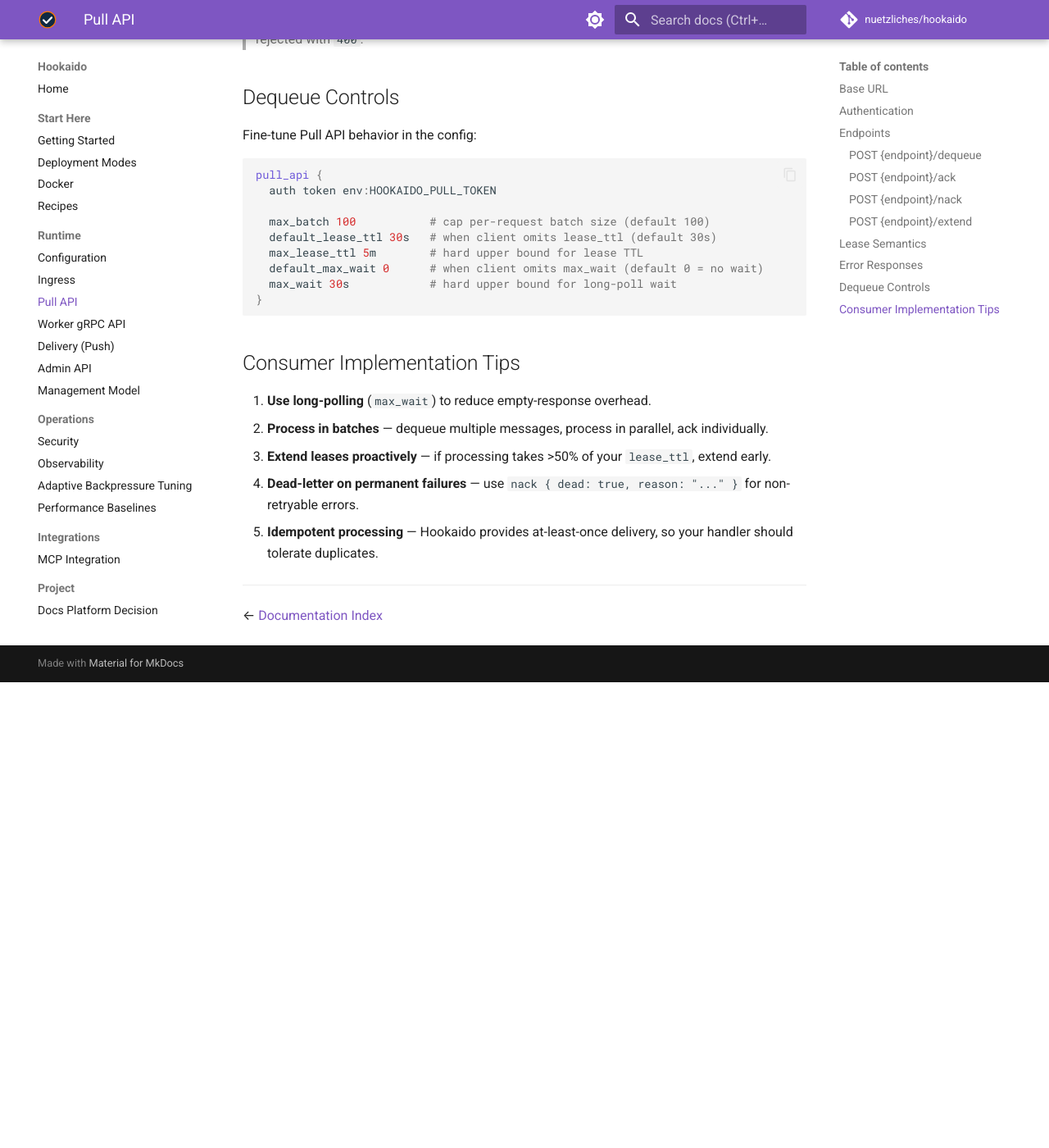
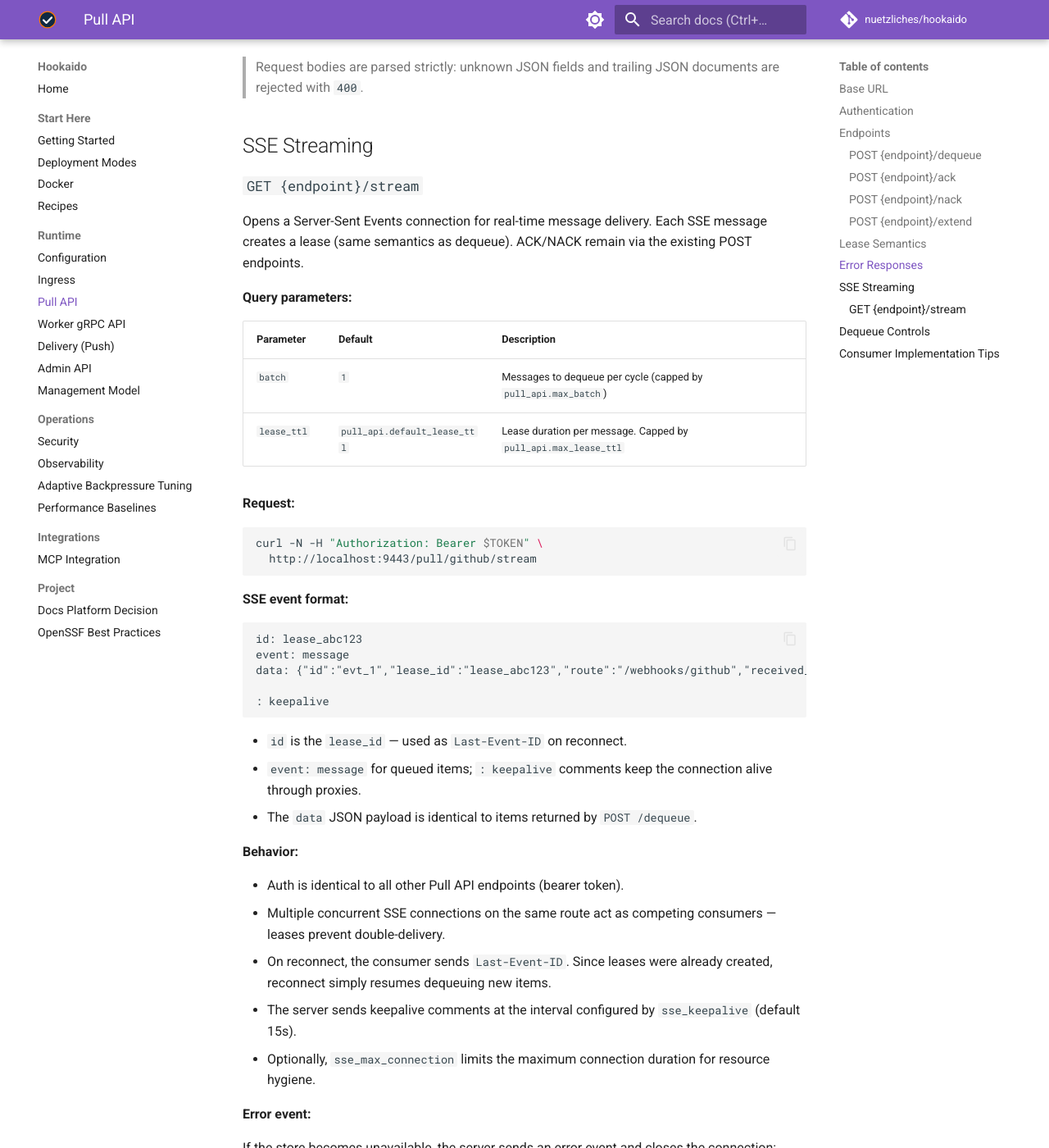
Before and after one commit to nuetzliches/hookaido, an MkDocs documentation site: the page built from docs/pull-api.md, in a window 1280 px wide and 1400 px high, scrolled down 6296 px. Shown: the whole window at 82% size. Built offline with MkDocs 1.6.1 and Material for MkDocs 9.7.7, drawn with Linux system fonts in a browser that asks for light colours; comment, search, counter and statistics services are not loaded; before the commit the page ends 7128 px from its top, so only the background shows below that; some of the changed text lies outside the part shown.

Commit message:
docs: add SSE endpoint documentation + skip CI for docs-only PRs (#138)
Documentation:
- CHANGELOG: add SSE endpoint entry under [Unreleased]
- pull-api.md: add SSE streaming section with endpoint format, query
  params, event format, and behavior notes
- configuration.md: add sse_keepalive and sse_max_connection directives

CI optimization:
- ci.yml: add paths-filter to skip test/release-package-dryrun jobs on
  docs-only changes (jobs still report success to satisfy branch protection)
- codeql.yml: same pattern for CodeQL analysis on PRs (push/schedule/
  dispatch always run full analysis)

Co-authored-by: Claude Opus 4.6 (1M context) <noreply@anthropic.com>

````diff
--- a/docs/pull-api.md
+++ b/docs/pull-api.md
@@ -32,8 +32,9 @@ The endpoints become:
 - `POST http://localhost:9443/pull/github/ack`
 - `POST http://localhost:9443/pull/github/nack`
 - `POST http://localhost:9443/pull/github/extend`
+- `GET  http://localhost:9443/pull/github/stream` (SSE)
 
-All requests use `Content-Type: application/json`.
+POST requests use `Content-Type: application/json`. The SSE endpoint returns `Content-Type: text/event-stream`.
 
 ## Authentication
 
@@ -273,6 +274,58 @@ All non-2xx responses return structured JSON:
 
 > Request bodies are parsed strictly: unknown JSON fields and trailing JSON documents are rejected with `400`.
 
+## SSE Streaming
+
+### `GET {endpoint}/stream`
+
+Opens a Server-Sent Events connection for real-time message delivery. Each SSE message creates a lease (same semantics as dequeue). ACK/NACK remain via the existing POST endpoints.
+
+**Query parameters:**
+
+| Parameter   | Default                      | Description                                                    |
+| ----------- | ---------------------------- | -------------------------------------------------------------- |
+| `batch`     | `1`                          | Messages to dequeue per cycle (capped by `pull_api.max_batch`) |
+| `lease_ttl` | `pull_api.default_lease_ttl` | Lease duration per message. Capped by `pull_api.max_lease_ttl` |
+
+**Request:**
+
+```bash
+curl -N -H "Authorization: Bearer $TOKEN" \
+  http://localhost:9443/pull/github/stream
+```
+
+**SSE event format:**
+
+```
+id: lease_abc123
+event: message
+data: {"id":"evt_1","lease_id":"lease_abc123","route":"/webhooks/github","received_at":"...","attempt":1,"payload_b64":"...","headers":{...}}
+
+: keepalive
+
+```
+
+- `id` is the `lease_id` — used as `Last-Event-ID` on reconnect.
+- `event: message` for queued items; `: keepalive` comments keep the connection alive through proxies.
+- The `data` JSON payload is identical to items returned by `POST /dequeue`.
+
+**Behavior:**
+
+- Auth is identical to all other Pull API endpoints (bearer token).
+- Multiple concurrent SSE connections on the same route act as competing consumers — leases prevent double-delivery.
+- On reconnect, the consumer sends `Last-Event-ID`. Since leases were already created, reconnect simply resumes dequeuing new items.
+- The server sends keepalive comments at the interval configured by `sse_keepalive` (default 15s).
+- Optionally, `sse_max_connection` limits the maximum connection duration for resource hygiene.
+
+**Error event:**
+
+If the store becomes unavailable, the server sends an error event and closes the connection:
+
+```
+event: error
+data: dequeue is temporarily unavailable
+```
+
 ## Dequeue Controls
 
 Fine-tune Pull API behavior in the config:
@@ -286,12 +339,14 @@ pull_api {
   max_lease_ttl 5m        # hard upper bound for lease TTL
   default_max_wait 0      # when client omits max_wait (default 0 = no wait)
   max_wait 30s            # hard upper bound for long-poll wait
+  sse_keepalive 15s       # SSE keepalive comment interval (default 15s)
+  sse_max_connection 1h   # optional max SSE connection duration (default unlimited)
 }
 ```
 
 ## Consumer Implementation Tips
 
-1. **Use long-polling** (`max_wait`) to reduce empty-response overhead.
+1. **Use SSE streaming** (`GET .../stream`) for zero-latency delivery, or **long-polling** (`max_wait`) as a simpler alternative.
 2. **Process in batches** — dequeue multiple messages, process in parallel, ack individually.
 3. **Extend leases proactively** — if processing takes >50% of your `lease_ttl`, extend early.
 4. **Dead-letter on permanent failures** — use `nack { dead: true, reason: "..." }` for non-retryable errors.
````
Also changed, not shown: CHANGELOG.md (+4 -0 lines), docs/configuration.md (+16 -12 lines), 2 other files.
